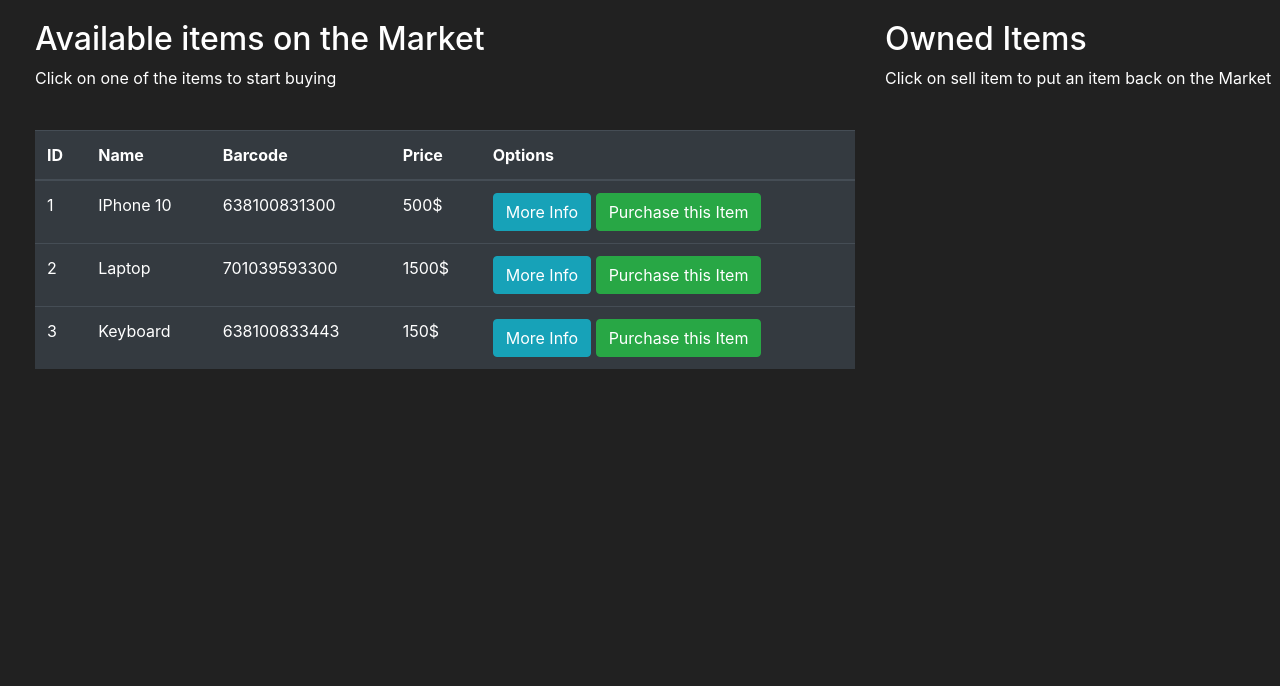
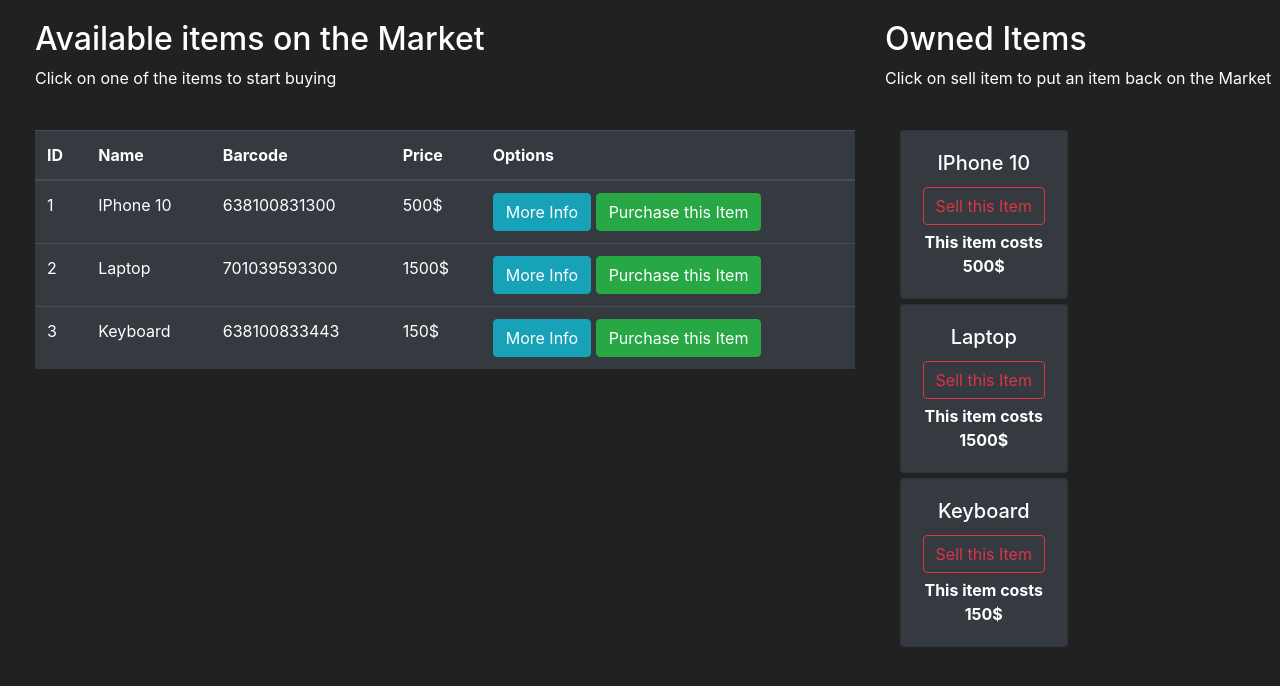
Before and after one commit to Sanjay-D-works/Flask_market, a Flask app: template Market/templates/market.html in a window 1280 px wide. Shown: the part 56-742 px from the top of the page. Run offline with Flask 3, Linux system fonts and the light colour scheme; the template is opened without the code that fills it: values that come from a table or form of the project are taken from there, others are empty; form fields are guessed from the names that the template uses; some libraries are stand-ins or nearby versions.

Commit message:
Selling the item in the ordered section

```diff
--- /dev/null
+++ b/Market/templates/includes/owned_items_modals.html
@@ -0,0 +1,43 @@
+<style>
+  .modal-content {
+    background-color: #212121
+  }
+</style>
+
+
+<!-- Selling Confirms -->
+<div class="modal fade" id="Modal-SellingConfirm-{{ owned_item.id }}"
+     tabindex="-1"
+     aria-labelledby="exampleModalLabel" aria-hidden="true">
+  <div class="modal-dialog">
+    <div class="modal-content">
+      <div class="modal-header">
+        <h5 class="modal-title" id="ModalLabel">
+          <!-- -->
+          {{ owned_item.name }}
+        </h5>
+        <button type="button" class="close"
+                data-dismiss="modal" aria-label="Close">
+          <span aria-hidden="true">&times;</span>
+        </button>
+      </div>
+      <div class="modal-body">
+        <form method="POST">
+          {{ selling_form.hidden_tag() }}
+
+          <h4 class="text-center">Are you sure you want to sell {{ owned_item.name }} for {{ owned_item.price }}$ ?</h4>
+          <br>
+          <h6 class="text-center">By Clicking Sell, You will put this item back on market</h6>
+          <br>
+          <input id="sold_item" name="sold_item" type="hidden" value="{{ owned_item.name }}">
+          {{ selling_form.submit(class="btn btn-outline-danger btn-block") }}
+        </form>
+      </div>
+      <div class="modal-footer">
+        <button type="button" class="btn btn-secondary"
+                data-dismiss="modal">Close
+        </button>
+      </div>
+    </div>
+  </div>
+</div>
--- a/Market/templates/market.html
+++ b/Market/templates/market.html
@@ -42,6 +42,25 @@ Market Page
         <h2>Owned Items</h2>
         <p>Click on sell item to put an item back on the Market</p>
         <br>
+       <div>
+          {% for owned_item in owned_items %}
+          {% include 'includes/owned_items_modals.html' %}
+            <div class="col-md-6">
+               <div style="margin-bottom: 5px" class="card text-center bg-dark">
+                      <div class="card-body">
+                          <h5 class="card-title">{{ owned_item.name }}</h5>
+                          <button type="button" class="btn btn-outline-danger" style="margin-bottom: 5px"
+                                  data-toggle="modal" data-target="#Modal-SellingConfirm-{{ owned_item.id }}">
+                              Sell this Item
+                          </button>
+                          <p class="card-text"><strong>
+                              This item costs {{ owned_item.price }}$
+                          </strong></p>
+                      </div>
+               </div>
+            </div>
+          {% endfor %}
+       </div>
    </div>
 </div>
 {% endblock %}
```
Also changed, not shown: Market/models.py (+9 -0 lines), Market/route.py (+14 -6 lines), instance/market.db.
